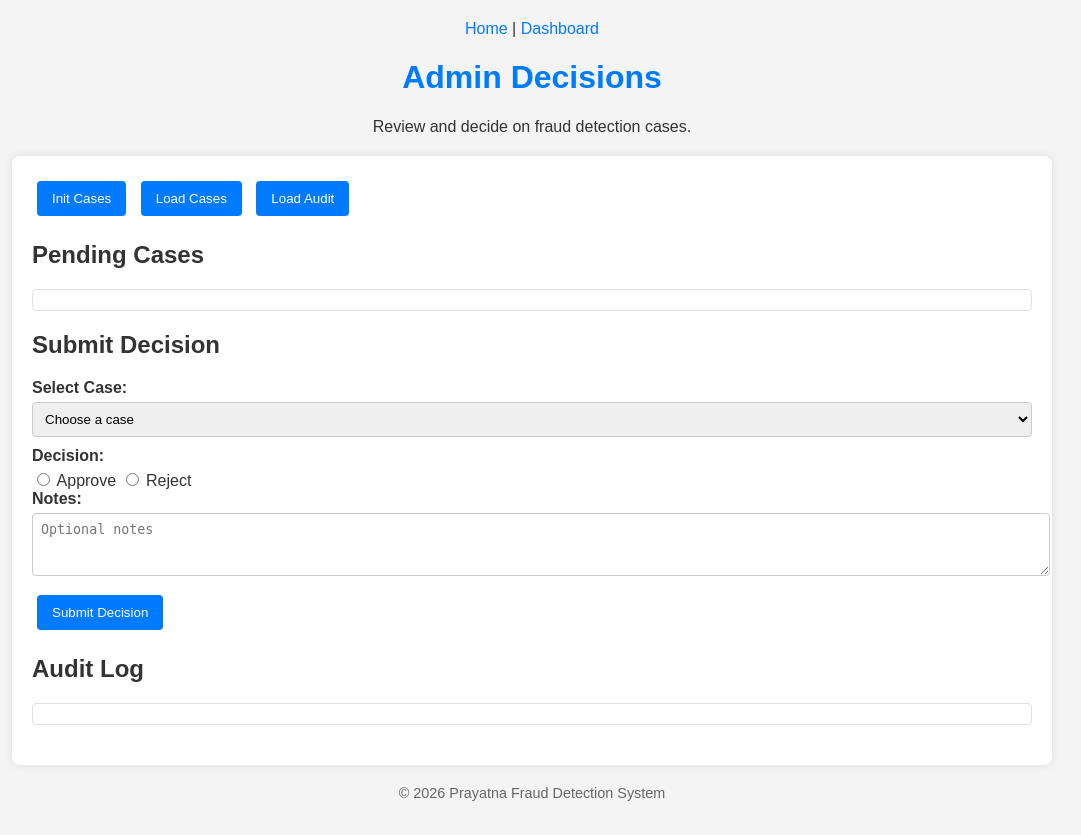
After one commit to ShubhamMallick/Fake_Welfare_Detection_System, a Flask app: template templates/admin_decision.html in a window 1280 px wide. The commit adds this page. Shown: the whole page, without its empty margins (108-1189 px from the left). Run offline with Flask 3, Linux system fonts and the light colour scheme; the template is opened without the code that fills it, so the values that code supplies are empty; parts of the project's set-up code (start-up, migrations or seed data) failed here and were passed over.

Commit message:
Integrate Admin_Decision_Layer and fix import paths

```diff
--- /dev/null
+++ b/Admin_Decision_Layer/backend.py
@@ -0,0 +1,74 @@
+from flask import Flask, jsonify, request
+from flask_cors import CORS
+import json
+import os
+from datetime import datetime
+
+app = Flask(__name__)
+CORS(app)
+
+DATA_FILE = 'admin_decisions.json'
+
+def load_decisions():
+    if os.path.exists(DATA_FILE):
+        with open(DATA_FILE, 'r') as f:
+            return json.load(f)
+    return {'cases': [], 'audit': []}
+
+def save_decisions(data):
+    with open(DATA_FILE, 'w') as f:
+        json.dump(data, f, indent=2)
+
+@app.route('/cases')
+def get_cases():
+    data = load_decisions()
+    return jsonify(data['cases'])
+
+@app.route('/decide', methods=['POST'])
+def submit_decision():
+    decision_data = request.json
+    case_id = decision_data.get('case_id')
+    decision = decision_data.get('decision')  # 'approve' or 'reject'
+    notes = decision_data.get('notes', '')
+
+    data = load_decisions()
+
+    # Add to audit
+    audit_entry = {
+        'case_id': case_id,
+        'decision': decision,
+        'notes': notes,
+        'timestamp': datetime.now().isoformat(),
+        'admin': 'admin_user'  # Placeholder
+    }
+    data['audit'].append(audit_entry)
+
+    # Update case status
+    for case in data['cases']:
+        if case['id'] == case_id:
+            case['status'] = decision
+            case['notes'] = notes
+            break
+
+    save_decisions(data)
+    return jsonify({'status': 'success'})
+
+@app.route('/audit')
+def get_audit():
+    data = load_decisions()
+    return jsonify(data['audit'])
+
+# Mock some cases for demo
+@app.route('/init-cases')
+def init_cases():
+    data = load_decisions()
+    if not data['cases']:
+        data['cases'] = [
+            {'id': '1', 'beneficiary_id': 'BEN10458932', 'prediction': 'Anomaly Detected', 'status': 'pending'},
+            {'id': '2', 'beneficiary_id': 'BEN20567890', 'prediction': 'Duplicate Suspected', 'status': 'pending'}
+        ]
+        save_decisions(data)
+    return jsonify({'status': 'initialized'})
+
+if __name__ == '__main__':
+    app.run(debug=True, host='0.0.0.0', port=5004)
--- a/main.py
+++ b/main.py
@@ -17,12 +17,14 @@ anomaly_mod = importlib.import_module("Anomaly_Detection.backend")
 duplicate_mod = importlib.import_module("Duplicate_Detection.backend")
 fraud_mod = importlib.import_module("Fraud_Network_Analysis.backend")
 nlp_mod = importlib.import_module("NLP_Extractor.backend_nlp")
+admin_decision_mod = importlib.import_module("Admin_Decision_Layer.backend")
 # agentic_mod = importlib.import_module("Agentic_Reasoning.backend")
 
 anomaly_app = anomaly_mod.app
 duplicate_app = duplicate_mod.app
 fraud_app = fraud_mod.app
 nlp_app = nlp_mod.app
+admin_decision_app = admin_decision_mod.app
 # agentic_app = agentic_mod.app
 
 app = FastAPI(title="Prayatna Fraud Detection API", description="Integrated API for all fraud detection backends")
@@ -32,6 +34,7 @@ app.mount("/anomaly", WSGIMiddleware(anomaly_app))
 app.mount("/duplicate", WSGIMiddleware(duplicate_app))
 app.mount("/fraud-network", WSGIMiddleware(fraud_app))
 app.mount("/nlp-extractor", WSGIMiddleware(nlp_app))
+app.mount("/admin-decision", WSGIMiddleware(admin_decision_app))
 # app.mount("/agentic-reasoning", WSGIMiddleware(agentic_app))
 
 @app.post("/pipeline")
@@ -230,6 +233,10 @@ def choice_page(request: Request):
 def dashboard_page(request: Request):
     return templates.TemplateResponse("dashboard.html", {"request": request})
 
+@app.get("/admin-decision-page")
+def admin_decision_page(request: Request):
+    return templates.TemplateResponse("admin_decision.html", {"request": request})
+
 @app.get("/")
 def root(request: Request):
     return templates.TemplateResponse("nlp.html", {"request": request})
--- /dev/null
+++ b/templates/admin_decision.html
@@ -0,0 +1,213 @@
+<!DOCTYPE html>
+<html lang="en">
+<head>
+    <meta charset="UTF-8">
+    <meta name="viewport" content="width=device-width, initial-scale=1.0">
+    <title>Admin Decisions - Prayatna Fraud Detection</title>
+    <style>
+        body {
+            font-family: Arial, sans-serif;
+            margin: 0;
+            padding: 20px;
+            background-color: #f4f4f4;
+            color: #333;
+        }
+        header {
+            text-align: center;
+            margin-bottom: 20px;
+        }
+        nav {
+            margin-bottom: 10px;
+        }
+        nav a {
+            color: #007bff;
+            text-decoration: none;
+        }
+        nav a:hover {
+            text-decoration: underline;
+        }
+        main {
+            max-width: 1000px;
+            margin: 0 auto;
+            background: white;
+            padding: 20px;
+            border-radius: 8px;
+            box-shadow: 0 0 10px rgba(0,0,0,0.1);
+        }
+        h1 {
+            color: #007bff;
+        }
+        section {
+            margin-bottom: 20px;
+        }
+        button {
+            background: #007bff;
+            color: white;
+            border: none;
+            padding: 10px 15px;
+            margin: 5px;
+            border-radius: 4px;
+            cursor: pointer;
+        }
+        button:hover {
+            background: #0056b3;
+        }
+        form {
+            margin-bottom: 20px;
+        }
+        label {
+            display: block;
+            margin-bottom: 5px;
+            font-weight: bold;
+        }
+        select, textarea {
+            width: 100%;
+            padding: 8px;
+            margin-bottom: 10px;
+            border: 1px solid #ccc;
+            border-radius: 4px;
+        }
+        #cases, #audit {
+            border: 1px solid #dee2e6;
+            padding: 10px;
+            border-radius: 4px;
+            max-height: 300px;
+            overflow-y: auto;
+        }
+        .case, .audit-entry {
+            border-bottom: 1px solid #eee;
+            padding: 10px 0;
+        }
+        footer {
+            text-align: center;
+            margin-top: 20px;
+            font-size: 0.9em;
+            color: #666;
+        }
+    </style>
+</head>
+<body>
+    <header>
+        <nav><a href="/">Home</a> | <a href="/dashboard">Dashboard</a></nav>
+        <h1>Admin Decisions</h1>
+        <p>Review and decide on fraud detection cases.</p>
+    </header>
+    <main>
+        <section id="controls">
+            <button onclick="initCases()">Init Cases</button>
+            <button onclick="loadCases()">Load Cases</button>
+            <button onclick="loadAudit()">Load Audit</button>
+        </section>
+
+        <section>
+            <h2>Pending Cases</h2>
+            <div id="cases"></div>
+        </section>
+
+        <section>
+            <h2>Submit Decision</h2>
+            <form id="decisionForm">
+                <label for="caseSelect">Select Case:</label>
+                <select id="caseSelect" required>
+                    <option value="">Choose a case</option>
+                </select>
+
+                <label>Decision:</label>
+                <input type="radio" id="approve" name="decision" value="approve" required> Approve
+                <input type="radio" id="reject" name="decision" value="reject"> Reject
+
+                <label for="notes">Notes:</label>
+                <textarea id="notes" rows="3" placeholder="Optional notes"></textarea>
+
+                <button type="button" onclick="submitDecision()">Submit Decision</button>
+            </form>
+        </section>
+
+        <section>
+            <h2>Audit Log</h2>
+            <div id="audit"></div>
+        </section>
+    </main>
+    <footer>
+        <p>&copy; 2026 Prayatna Fraud Detection System</p>
+    </footer>
+
+    <script>
+        let cases = [];
+
+        async function initCases() {
+            try {
+                const response = await fetch('/admin-decision/init-cases');
+                const data = await response.json();
+                alert(data.status);
+                loadCases();
+            } catch (error) {
+                alert('Error initializing cases: ' + error.message);
+            }
+        }
+
+        async function loadCases() {
+            try {
+                const response = await fetch('/admin-decision/cases');
+                cases = await response.json();
+                const casesDiv = document.getElementById('cases');
+                casesDiv.innerHTML = cases.map(c => `
+                    <div class="case">
+                        <strong>Case ${c.id}</strong>: ${c.prediction} (Status: ${c.status})<br>
+                        Beneficiary: ${c.beneficiary_id}
+                        ${c.notes ? '<br>Notes: ' + c.notes : ''}
+                    </div>
+                `).join('');
+
+                // Populate select
+                const select = document.getElementById('caseSelect');
+                select.innerHTML = '<option value="">Choose a case</option>' +
+                    cases.filter(c => c.status === 'pending').map(c => `<option value="${c.id}">Case ${c.id}: ${c.prediction}</option>`).join('');
+            } catch (error) {
+                document.getElementById('cases').innerHTML = '<p>Error loading cases: ' + error.message + '</p>';
+            }
+        }
+
+        async function submitDecision() {
+            const caseId = document.getElementById('caseSelect').value;
+            const decision = document.querySelector('input[name="decision"]:checked')?.value;
+            const notes = document.getElementById('notes').value;
+
+            if (!caseId || !decision) {
+                alert('Please select a case and decision');
+                return;
+            }
+
+            try {
+                const response = await fetch('/admin-decision/decide', {
+                    method: 'POST',
+                    headers: {'Content-Type': 'application/json'},
+                    body: JSON.stringify({case_id: caseId, decision: decision, notes: notes})
+                });
+                const data = await response.json();
+                alert(data.status);
+                loadCases();
+                loadAudit();
+            } catch (error) {
+                alert('Error submitting decision: ' + error.message);
+            }
+        }
+
+        async function loadAudit() {
+            try {
+                const response = await fetch('/admin-decision/audit');
+                const audit = await response.json();
+                const auditDiv = document.getElementById('audit');
+                auditDiv.innerHTML = audit.map(a => `
+                    <div class="audit-entry">
+                        <strong>${a.timestamp}</strong>: Case ${a.case_id} - ${a.decision} by ${a.admin}<br>
+                        Notes: ${a.notes}
+                    </div>
+                `).join('');
+            } catch (error) {
+                document.getElementById('audit').innerHTML = '<p>Error loading audit: ' + error.message + '</p>';
+            }
+        }
+    </script>
+</body>
+</html>
--- a/templates/choice.html
+++ b/templates/choice.html
@@ -80,6 +80,7 @@
         <button onclick="goToFraud()">Analyze Fraud</button>
         <button onclick="goToPipeline()">Run Full Pipeline</button>
         <button onclick="goToDashboard()">View Dashboard</button>
+        <button onclick="goToAdminDecision()">Admin Decisions</button>
     </main>
     <footer>
         <p>&copy; 2026 Prayatna Fraud Detection System</p>
@@ -115,6 +116,10 @@
         function goToDashboard() {
             window.location.href = '/dashboard';
         }
+
+        function goToAdminDecision() {
+            window.location.href = '/admin-decision-page';
+        }
     </script>
 </body>
 </html>
```
Also changed, not shown: admin_decisions.json (added, +34 -0 lines).
